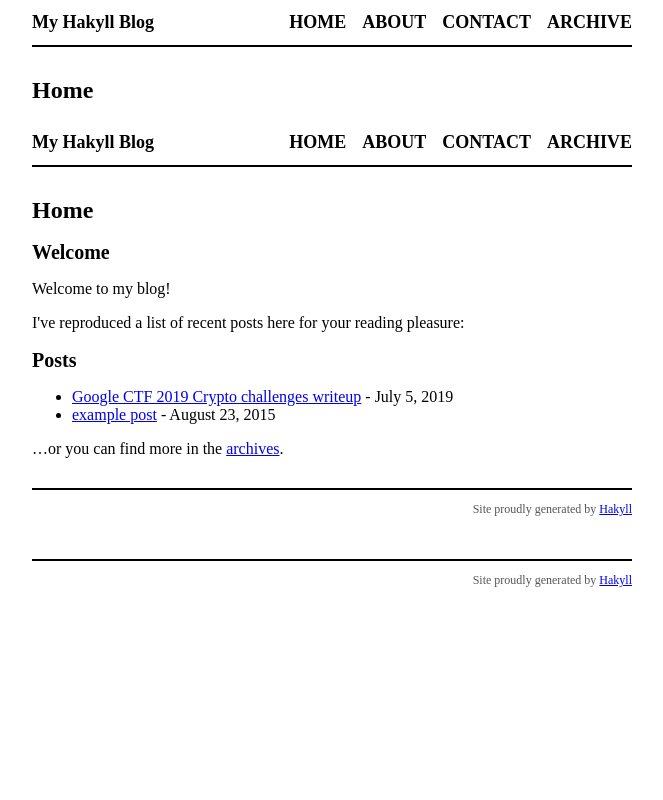
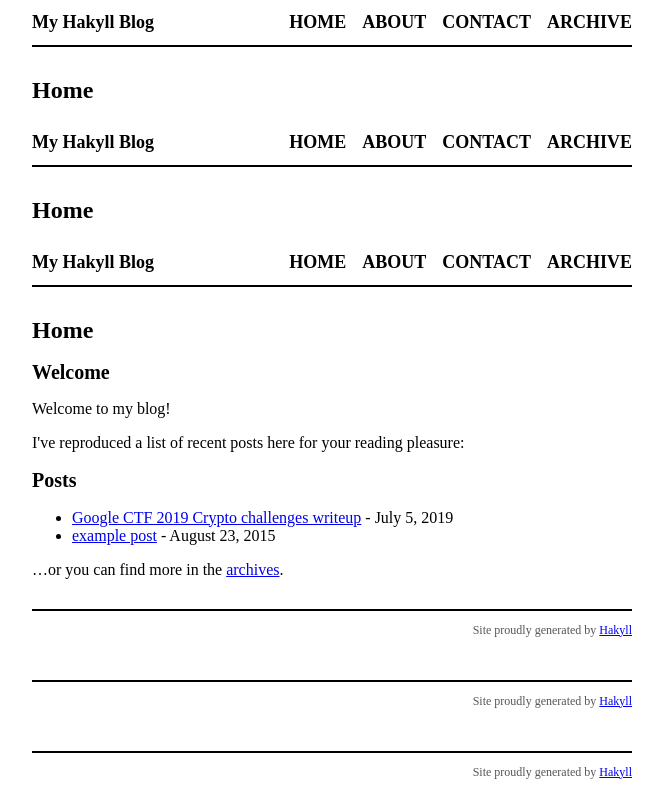
Before and after one commit to rctcwyvrn/rctcwyvrn.github.io, a plain HTML site: page index.html in a window 1280 px wide. Shown: the whole page, without its empty margins (308-971 px from the left). Drawn offline with Linux system fonts and the light colour scheme.

Commit message:
publishing

```diff
--- a/index.html
+++ b/index.html
@@ -1,4 +1,28 @@
 <?xml version="1.0" encoding="UTF-8" ?>
+<!DOCTYPE html PUBLIC "-//W3C//DTD XHTML 1.0 Strict//EN" "http://www.w3.org/TR/xhtml1/DTD/xhtml1-strict.dtd">
+<html xmlns="http://www.w3.org/1999/xhtml" xml:lang="en" lang="en">
+    <head>
+        <meta http-equiv="Content-Type" content="text/html; charset=UTF-8" />
+        <title>My Hakyll Blog - Home</title>
+        <link rel="stylesheet" type="text/css" href="./css/default.css" />
+    </head>
+    <body>
+        <div id="header">
+            <div id="logo">
+                <a href="./">My Hakyll Blog</a>
+            </div>
+            <div id="navigation">
+                <a href="./">Home</a>
+                <a href="./about.html">About</a>
+                <a href="./contact.html">Contact</a>
+                <a href="./archive.html">Archive</a>
+            </div>
+        </div>
+
+        <div id="content">
+            <h1>Home</h1>
+
+            <?xml version="1.0" encoding="UTF-8" ?>
 <!DOCTYPE html PUBLIC "-//W3C//DTD XHTML 1.0 Strict//EN" "http://www.w3.org/TR/xhtml1/DTD/xhtml1-strict.dtd">
 <html xmlns="http://www.w3.org/1999/xhtml" xml:lang="en" lang="en">
     <head>
@@ -83,3 +107,11 @@
         </div>
     </body>
 </html>
+
+        </div>
+        <div id="footer">
+            Site proudly generated by
+            <a href="http://jaspervdj.be/hakyll">Hakyll</a>
+        </div>
+    </body>
+</html>
```
